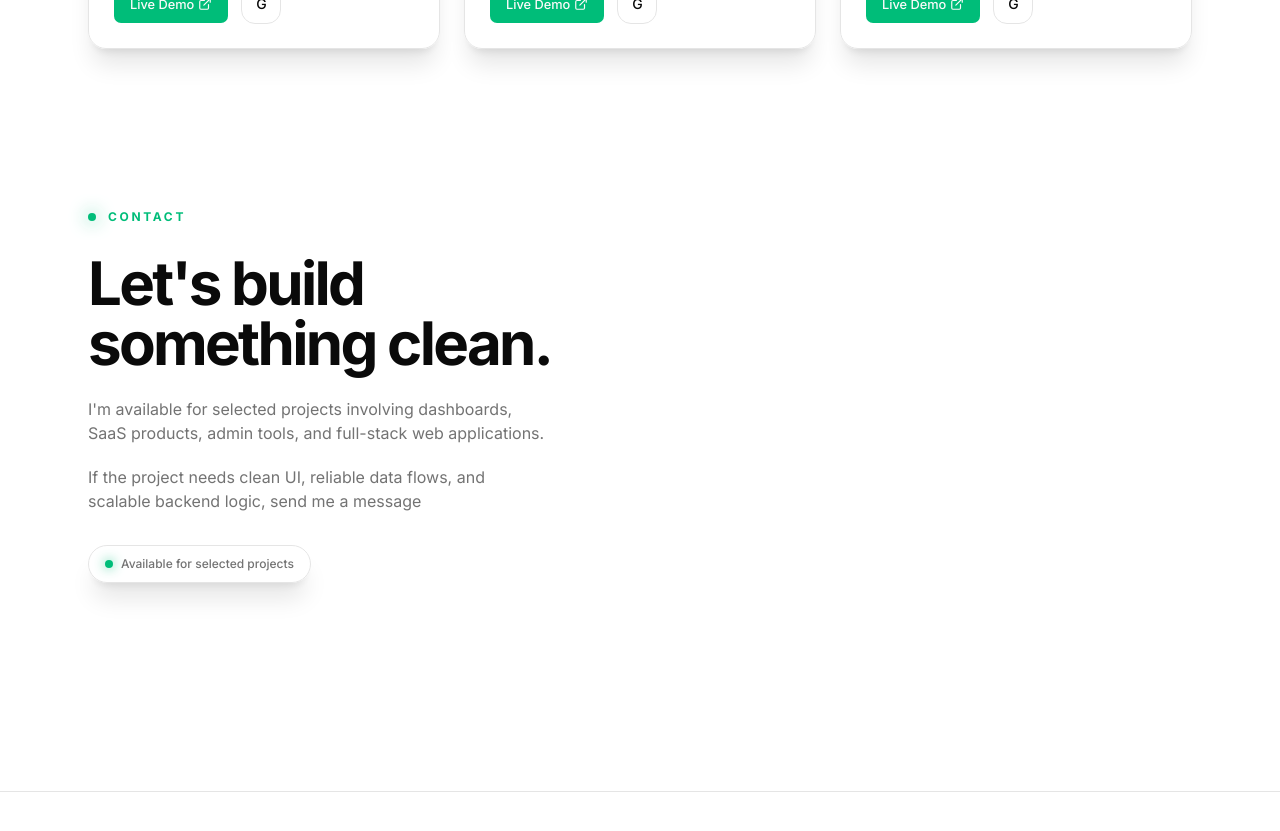
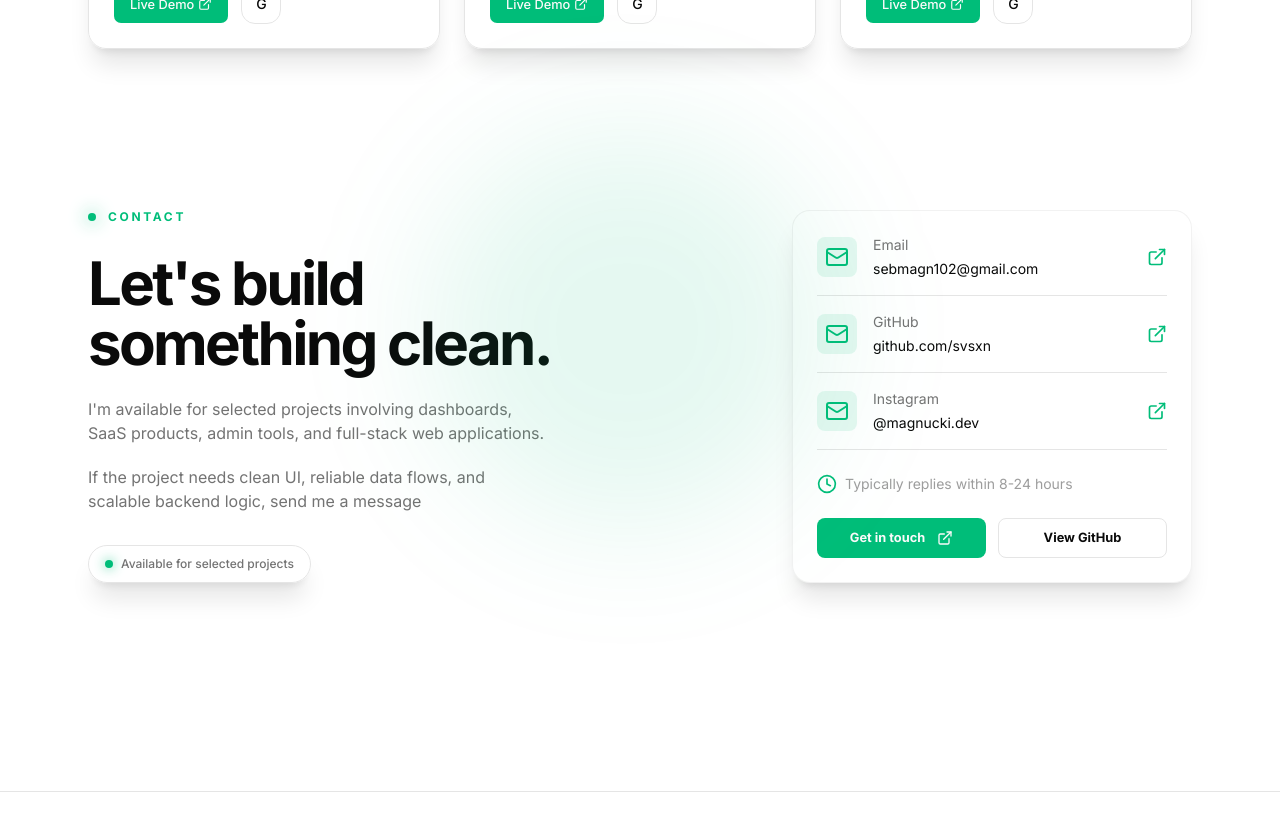
Before and after one commit to svsxn/portfolio, a Next.js app: page / in a window 1280 px wide. Shown: the part 2180-3011 px from the top of the page. Built offline with nearby package versions, Linux system fonts and the light colour scheme.

Commit message:
feat: add card

```diff
--- /dev/null
+++ b/components/sections/contact/background.tsx
@@ -0,0 +1,5 @@
+export default function Background() {
+  return (
+    <div className="bg-primary/10 absolute top-0 left-1/3 size-100 rounded-full blur-3xl" />
+  );
+}
--- /dev/null
+++ b/components/sections/contact/card.tsx
@@ -0,0 +1,78 @@
+import { Button } from "@/components/ui/button";
+import { Separator } from "@/components/ui/separator";
+import { ClockIcon, ExternalLinkIcon, MailIcon } from "lucide-react";
+import Link from "next/link";
+
+export default function Card() {
+  return (
+    <div className="bg-card border-border/50 space-y-6 rounded-2xl border p-6 shadow-xl md:w-100">
+      <div className="flex flex-col gap-4">
+        <div className="flex items-center justify-between">
+          <div className="flex items-center gap-4">
+            <div className="bg-primary/10 rounded-md p-2">
+              <MailIcon color="var(--primary)" />
+            </div>
+            <div className="flex flex-col gap-1 text-sm">
+              <span className="text-muted-foreground">Email</span>
+              <span>sebmagn102@gmail.com</span>
+            </div>
+          </div>
+          <ExternalLinkIcon color="var(--primary)" size={20} />
+        </div>
+        <Separator />
+        <div className="flex items-center justify-between">
+          <div className="flex items-center gap-4">
+            <div className="bg-primary/10 rounded-md p-2">
+              <MailIcon color="var(--primary)" />
+            </div>
+            <div className="flex flex-col gap-1 text-sm">
+              <span className="text-muted-foreground">GitHub</span>
+              <span>github.com/svsxn</span>
+            </div>
+          </div>
+          <ExternalLinkIcon color="var(--primary)" size={20} />
+        </div>
+        <Separator />
+        <div className="flex items-center justify-between">
+          <div className="flex items-center gap-4">
+            <div className="bg-primary/10 rounded-md p-2">
+              <MailIcon color="var(--primary)" />
+            </div>
+            <div className="flex flex-col gap-1 text-sm">
+              <span className="text-muted-foreground">Instagram</span>
+              <span>@magnucki.dev</span>
+            </div>
+          </div>
+          <ExternalLinkIcon color="var(--primary)" size={20} />
+        </div>
+        <Separator />
+      </div>
+      <div className="flex items-center gap-2">
+        <ClockIcon color="var(--primary)" size={20} />
+        <span className="text-muted-foreground/70 text-sm">
+          Typically replies within 8-24 hours
+        </span>
+      </div>
+      <div className="grid grid-cols-2 gap-3">
+        <Button
+          asChild
+          size="sm"
+          className="h-11 rounded-md border-none px-5 font-bold transition-all duration-300 hover:-translate-y-0.5 sm:h-10"
+        >
+          <Link href={"/"}>
+            Get in touch
+            <ExternalLinkIcon className="ml-2 size-4" />
+          </Link>
+        </Button>
+        <Button
+          asChild
+          variant="outline"
+          size="sm"
+          className="bg-card/60 hover:border-primary/40 hover:bg-primary/10 h-11 rounded-md px-5 font-bold hover:-translate-y-0.5 sm:h-10"
+        >
+          <Link href={"/"}>View GitHub</Link>
+        </Button>
+      </div>
+    </div>
+  );
+}
--- /dev/null
+++ b/components/sections/contact/card/index.tsx
@@ -0,0 +1,69 @@
+import { Button } from "@/components/ui/button";
+import { Separator } from "@/components/ui/separator";
+import { ClockIcon, ExternalLinkIcon, MailIcon } from "lucide-react";
+import Link from "next/link";
+import ContactLink from "./link";
+
+const contactLinks = [
+  {
+    label: "Email",
+    value: "sebmagn102@gmail.com",
+    href: "mailto:sebmagn102@gmail.com",
+    icon: MailIcon,
+  },
+  {
+    label: "GitHub",
+    value: "github.com/svsxn",
+    href: "https://github.com/svsxn",
+    icon: MailIcon,
+  },
+  {
+    label: "Instagram",
+    value: "@magnucki.dev",
+    href: "https://instagram.com/magnucki.dev",
+    icon: MailIcon,
+  },
+] as const;
+
+export default function Card() {
+  return (
+    <div className="bg-card border-border/50 space-y-6 rounded-2xl border p-6 shadow-xl md:w-100">
+      <div className="flex flex-col gap-4">
+        {contactLinks.map((link, index) => (
+          <div key={link.href}>
+            <ContactLink {...link} />
+            {index < contactLinks.length - 1 ? (
+              <Separator className="my-4" />
+            ) : null}
+          </div>
+        ))}
+      </div>
+      <div className="flex items-center gap-2">
+        <ClockIcon color="var(--primary)" size={20} />
+        <span className="text-muted-foreground/70 text-sm">
+          Typically replies within 8-24 hours
+        </span>
+      </div>
+      <div className="grid grid-cols-2 gap-3">
+        <Button
+          asChild
+          size="sm"
+          className="h-11 rounded-md border-none px-5 font-bold transition-all duration-300 hover:-translate-y-0.5 sm:h-10"
+        >
+          <Link href={"/"}>
+            Get in touch
+            <ExternalLinkIcon className="ml-2 size-4" />
+          </Link>
+        </Button>
+        <Button
+          asChild
+          variant="outline"
+          size="sm"
+          className="bg-card/60 hover:border-primary/40 hover:bg-primary/10 h-11 rounded-md px-5 font-bold hover:-translate-y-0.5 sm:h-10"
+        >
+          <Link href={"/"}>View GitHub</Link>
+        </Button>
+      </div>
+    </div>
+  );
+}
--- /dev/null
+++ b/components/sections/contact/card/link.tsx
@@ -0,0 +1,31 @@
+import { ExternalLinkIcon, LucideIcon, MailIcon } from "lucide-react";
+import Link from "next/link";
+
+type Props = {
+  label: string;
+  value: string;
+  href: string;
+  icon: LucideIcon;
+};
+
+export default function ContactLink({ label, value, href, icon: Icon }: Props) {
+  return (
+    <Link
+      href={href}
+      target={href.startsWith("http") ? "_blank" : undefined}
+      rel={href.startsWith("http") ? "noreferrer" : undefined}
+      className="flex items-center justify-between"
+    >
+      <div className="flex items-center gap-4">
+        <div className="bg-primary/10 text-primary rounded-md p-2">
+          <Icon className="size-5" aria-hidden="true" />
+        </div>
+        <div className="flex flex-col gap-1 text-sm">
+          <span className="text-muted-foreground">{label}</span>
+          <span>{value}</span>
+        </div>
+      </div>
+      <ExternalLinkIcon color="var(--primary)" size={20} />
+    </Link>
+  );
+}
--- a/components/sections/contact/index.tsx
+++ b/components/sections/contact/index.tsx
@@ -1,29 +1,14 @@
-import Label from "../label";
+import Background from "./background";
+import Card from "./card";
+import Intro from "./intro";
 
 export default function Contact() {
   return (
-    <section id="contact" className="">
-      <div className="mx-auto w-full max-w-6xl px-6 py-12 sm:py-16 lg:py-20">
-        <Label primaryText="Contact" />
-        <h2 className="max-w-xs text-4xl font-bold tracking-[-0.045em] sm:max-w-md sm:text-5xl lg:max-w-lg lg:text-6xl">
-          Let&apos;s build something clean.
-        </h2>
-        <div className="text-muted-foreground mt-6 max-w-116 space-y-5">
-          <p>
-            I&apos;m available for selected projects involving dashboards, SaaS
-            products, admin tools, and full-stack web applications.
-          </p>
-          <p>
-            If the project needs clean UI, reliable data flows, and scalable
-            backend logic, send me a message
-          </p>
-        </div>
-        <div className="bg-background/85 text-muted-foreground mt-8 flex w-fit items-center gap-2 rounded-full border px-4 py-2.5 text-xs font-medium shadow-xl backdrop-blur-md">
-          <span className="bg-primary size-2 rounded-full shadow-[0_0_12px_--alpha(var(--primary)/80%)]" />
-          <span className="whitespace-nowrap">
-            Available for selected projects
-          </span>
-        </div>
+    <section id="contact" className="relative">
+      <Background />
+      <div className="mx-auto grid w-full max-w-6xl gap-10 px-6 py-12 sm:py-16 md:grid-cols-[1fr_25rem] md:items-center lg:py-20">
+        <Intro />
+        <Card />
       </div>
     </section>
   );
--- /dev/null
+++ b/components/sections/contact/intro.tsx
@@ -0,0 +1,26 @@
+import Label from "../label";
+
+export default function Intro() {
+  return (
+    <div>
+      <Label primaryText="Contact" />
+      <h2 className="max-w-xs text-4xl font-bold tracking-[-0.045em] sm:max-w-md sm:text-5xl lg:max-w-lg lg:text-6xl">
+        Let&apos;s build something clean.
+      </h2>
+      <div className="text-muted-foreground mt-6 max-w-116 space-y-5">
+        <p>
+          I&apos;m available for selected projects involving dashboards, SaaS
+          products, admin tools, and full-stack web applications.
+        </p>
+        <p>
+          If the project needs clean UI, reliable data flows, and scalable
+          backend logic, send me a message
+        </p>
+      </div>
+      <div className="bg-background/85 text-muted-foreground mt-8 flex w-fit items-center gap-2 rounded-full border px-4 py-2.5 text-xs font-medium shadow-xl backdrop-blur-md">
+        <span className="bg-primary size-2 rounded-full shadow-[0_0_12px_--alpha(var(--primary)/80%)]" />
+        Available for selected projects
+      </div>
+    </div>
+  );
+}
```
